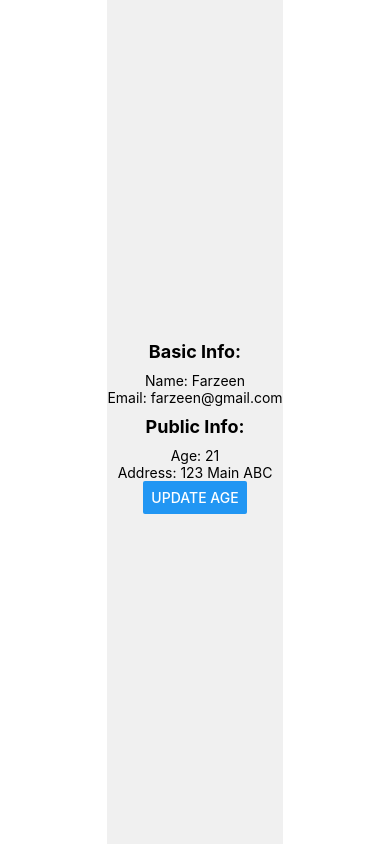
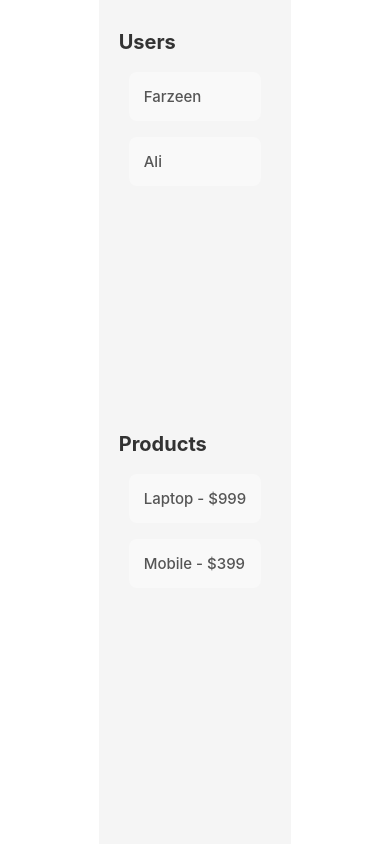
Before and after one commit to farzeen-alii/Expo-React-Native-Typescript, a React Native app: screen / in a window 390 px wide. Built offline with nearby package versions, Linux system fonts and the light colour scheme.

Commit message:
Generic Type for Component Reuseability

```diff
--- a/App.tsx
+++ b/App.tsx
@@ -1,6 +1,7 @@
 import { StatusBar } from 'expo-status-bar';
 import { StyleSheet, View } from 'react-native';
 import PartialPickOmit from './src/PartialPickOmit';
+import GenericData from './src/GenericData';
 // import Enums from './src/Enums';
 // import Union from './src/Union';
 // import Hello from './src/Hello';
@@ -12,7 +13,8 @@ export default function App() {
       {/* <Hello /> */}
       {/* <Union /> */}
       {/* <Enums /> */}
-      <PartialPickOmit />
+      {/* <PartialPickOmit /> */}
+      <GenericData />
     </View>
   );
 }
--- /dev/null
+++ b/src/GenericData.tsx
@@ -0,0 +1,63 @@
+import { View, Text, StyleSheet } from 'react-native'
+import React from 'react'
+import List from './List';
+
+interface User {
+    id: number;
+    name: string
+}
+
+interface Product {
+    id: number;
+    title: string;
+    price: number
+}
+
+const users: User[] = [
+    {id: 1, name: 'Farzeen'},
+    {id: 2, name: 'Ali'},
+]
+const products: Product[] = [
+    {id: 1, title: 'Laptop', price: 999},
+    {id: 2, title: 'Mobile', price: 399},
+]
+
+const GenericData = () => {
+  return (
+    <View style={styles.container}>
+      <Text style={styles.heading}>Users</Text>
+      <List
+        items={users}
+        renderItem={(user) => (
+            <Text style={styles.itemText}>{user.name}</Text>
+        )}
+      />
+      <Text style={styles.heading}>Products</Text>
+      <List
+        items={products}
+        renderItem={(product) => (
+            <Text style={styles.itemText}>{product.title} - ${product.price}</Text>
+        )}
+      />
+    </View>
+  )
+}
+const styles = StyleSheet.create({
+    container: {
+        flex: 1,
+        padding: 20,
+        backgroundColor: '#f5f5f5',
+    },
+    heading: {
+        fontSize: 20,
+        fontWeight: 'bold',
+        color: '#333',
+        marginVertical: 10
+    },
+    itemText: {
+        fontSize: 15,
+        fontWeight: '500',
+        color: '#555'
+    }
+})
+export default GenericData
--- /dev/null
+++ b/src/List.tsx
@@ -0,0 +1,34 @@
+import { View, Text, FlatList, StyleSheet } from 'react-native'
+import React from 'react'
+
+interface ListProps<T> {
+    items: T[];
+    renderItem: (item: T) => React.ReactNode
+}
+
+const List = <T,>({ items, renderItem} : ListProps<T>) => {
+  return (
+    <FlatList
+        data={items}
+        keyExtractor={(item, index) => index.toString()}
+        renderItem={({item}) => (
+            <View style={styles.itemContainer}>
+                {renderItem(item)}
+            </View>
+        )}
+        contentContainerStyle={styles.listContainer}
+    />
+  )
+}
+const styles = StyleSheet.create({
+    listContainer: {
+        paddingHorizontal: 10,
+    },
+    itemContainer: {
+        backgroundColor: '#f9f9f9',
+        padding: 15,
+        marginVertical: 8,
+        borderRadius: 8
+    }
+})
+export default List
```
